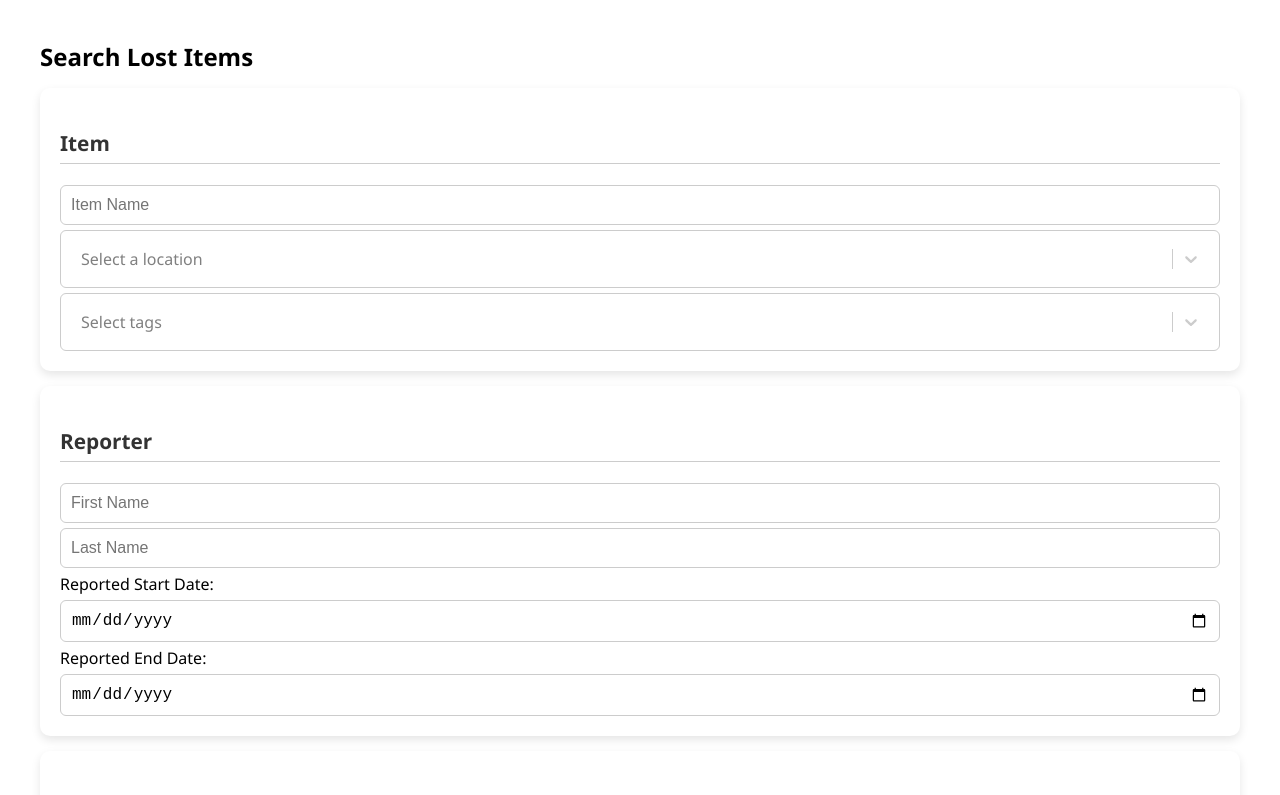
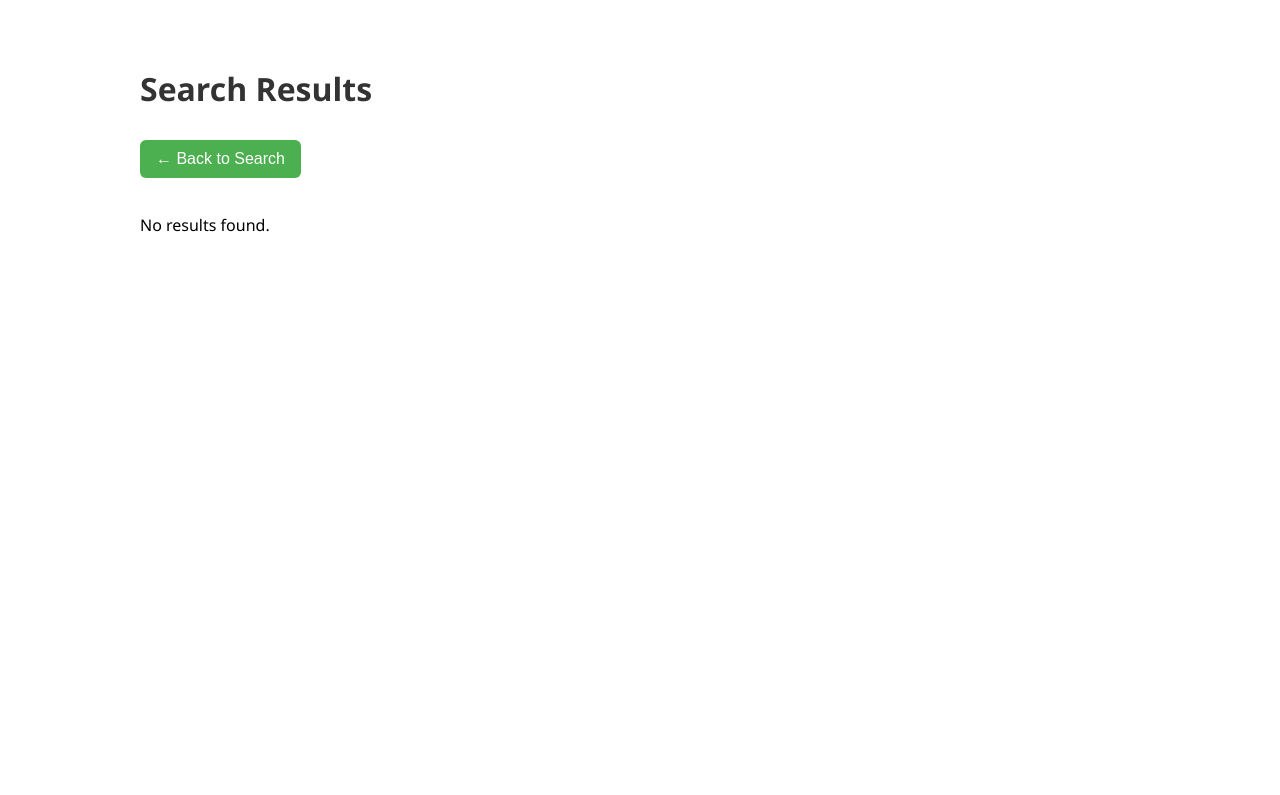
Before and after one commit to Jxereas/lost-and-found-project, a React (Vite) app in the folder frontend/: page /search-results in a window 1280 px wide. Shown: the top 795 px of the page. Built offline with nearby package versions, Linux system fonts and the light colour scheme; no server answers.

Commit message:
Added: frontend search results page

```diff
--- a/frontend/src/components/App.jsx
+++ b/frontend/src/components/App.jsx
@@ -1,15 +1,21 @@
-import {BrowserRouter as Router, Routes, Route} from 'react-router-dom'
-import { useState } from 'react'
-import Login from './Login'
-import Dashboard from './Dashboard'
-import SearchLostItems from './SearchLostItems'
-import ProtectedRoute from '../ProtectedRoute'
+import { BrowserRouter as Router, Routes, Route } from "react-router-dom";
+import { useState } from "react";
+import Login from "./Login";
+import Dashboard from "./Dashboard";
+import SearchLostItems from "./SearchLostItems";
+import SearchLostItemsResults from "./SearchLostItemsResults";
+import ProtectedRoute from "../ProtectedRoute";
 
 function App() {
-    const [adminInfo, setAdminInfo] = useState(null)
+    const [adminInfo, setAdminInfo] = useState(null);
 
     return (
-        <SearchLostItems/>
+        <Router>
+            <Routes>
+                <Route path="/" element={<SearchLostItems />} />
+                <Route path="/search-results" element={<SearchLostItemsResults />} />
+            </Routes>
+        </Router>
         // <Router>
         //     <Routes>
         //         <Route path="/" element={<Login setAdminInfo={setAdminInfo} adminInfo={adminInfo} />} />
@@ -22,7 +28,7 @@ function App() {
         //         />
         //     </Routes>
         // </Router>
-    )
+    );
 }
 
-export default App
+export default App;
--- a/frontend/src/components/SearchLostItems.jsx
+++ b/frontend/src/components/SearchLostItems.jsx
@@ -3,6 +3,7 @@ import React, { useEffect, useState } from "react";
 import "../styles/SearchLostItems.css";
 import Select from "react-select";
 import makeAnimated from "react-select/animated";
+import { useNavigate } from "react-router-dom";
 
 function SearchLostItems() {
     const [itemName, setItemName] = useState("");
@@ -20,6 +21,7 @@ function SearchLostItems() {
     const [tags, setTags] = useState([]);
 
     const animatedComponents = makeAnimated();
+    const navigate = useNavigate();
 
     const tagOptions = tags.map((tag) => ({ value: tag, label: tag }));
     const locationOptions = [
@@ -40,19 +42,32 @@ function SearchLostItems() {
     }, []);
 
     const handleSearch = () => {
-        console.log({
+        const searchPayload = {
             itemName,
+            tags: selectedTags.map((tag) => tag.value),
+            location: selectedLocation ? selectedLocation.value : "",
             reporterFirstName,
             reporterLastName,
             claimerFirstName,
             claimerLastName,
-            selectedLocation,
-            selectedTags,
             reportedStartDate,
             reportedEndDate,
             claimedStartDate,
             claimedEndDate,
-        });
+        };
+
+        fetch("http://localhost:8000/api/search-lost-items/", {
+            method: "POST",
+            headers: {
+                "Content-Type": "application/json",
+            },
+            body: JSON.stringify(searchPayload),
+        })
+            .then((res) => res.json())
+            .then((data) => {
+                navigate("/search-results", { state: { results: data.results } });
+            })
+            .catch((error) => console.error("Search error:", error));
     };
 
     return (
@@ -71,6 +86,8 @@ function SearchLostItems() {
                     <Select
                         components={animatedComponents}
                         options={locationOptions}
+                        classNamePrefix="react-select"
+                        className="react-select-container"
                         value={selectedLocation}
                         onChange={setSelectedLocation}
                         placeholder="Select a location"
@@ -80,6 +97,8 @@ function SearchLostItems() {
                         components={animatedComponents}
                         isMulti
                         options={tagOptions}
+                        classNamePrefix="react-select"
+                        className="react-select-container"
                         value={selectedTags}
                         onChange={setSelectedTags}
                         placeholder="Select tags"
@@ -142,7 +161,9 @@ function SearchLostItems() {
                     />
                 </div>
             </div>
-            <button className="search-button" onClick={handleSearch}>Search</button>
+            <button className="search-button" onClick={handleSearch}>
+                Search
+            </button>
         </div>
     );
 }
--- /dev/null
+++ b/frontend/src/components/SearchLostItemsResults.jsx
@@ -0,0 +1,36 @@
+import React from "react";
+import { useLocation, useNavigate } from "react-router-dom";
+import '../styles/SearchLostItemsResults.css'
+
+function SearchResultsPage() {
+    const location = useLocation();
+    const navigate = useNavigate();
+    const results = location.state?.results || [];
+
+    return (
+        <div className="search-results-container">
+            <h2>Search Results</h2>
+            <button onClick={() => navigate(-1)}>← Back to Search</button>
+
+            {results.length === 0 ? (
+                <p>No results found.</p>
+            ) : (
+                <ul className="results-list">
+                    {results.map((item, index) => (
+                        <li key={index} className="result-card">
+                            <h3>{item.itemName}</h3>
+                            <p><strong>Description:</strong> {item.description}</p>
+                            <p><strong>Color:</strong> {item.color}</p>
+                            <p><strong>Location:</strong> {item.location}</p>
+                            <p><strong>Reported by:</strong> {item.reporter.firstName} {item.reporter.lastName} on {item.reporter.dateReported}</p>
+                            <p><strong>Claimed by:</strong> {item.claimer.firstName} {item.claimer.lastName} on {item.claimer.dateClaimed}</p>
+                            <p><strong>Is Claimed:</strong> {item.isClaimed === "Y" ? "Yes" : "No"}</p>
+                        </li>
+                    ))}
+                </ul>
+            )}
+        </div>
+    );
+}
+
+export default SearchResultsPage;
--- a/frontend/src/styles/SearchLostItems.css
+++ b/frontend/src/styles/SearchLostItems.css
@@ -35,6 +35,19 @@
   padding-bottom: 6px;
 }
 
+.search-group .react-select-container .react-select__control {
+  min-height: 40px;
+  height: 40px;
+  padding: 0;
+  font-size: 1rem;
+  border-radius: 6px;
+  border: 1px solid #ccc;
+}
+
+.search-group .react-select-container .react-select__value-container {
+  padding: 0 8px;
+}
+
 .search-group input,
 .search-group select,
 .search-group .css-13cymwt-control { /* react-select default class */
--- /dev/null
+++ b/frontend/src/styles/SearchLostItemsResults.css
@@ -0,0 +1,72 @@
+.search-results-container {
+  padding: 40px;
+  margin: 0 auto;
+  max-width: 1000px;
+  font-family: 'Segoe UI', Tahoma, Geneva, Verdana, sans-serif;
+  display: flex;
+  flex-direction: column;
+  gap: 20px;
+}
+
+.search-results-container h2 {
+  font-size: 2rem;
+  color: #333;
+  margin-bottom: 10px;
+}
+
+.search-results-container button {
+  width: fit-content;
+  padding: 10px 16px;
+  background-color: #4caf50;
+  color: white;
+  font-size: 1rem;
+  border: none;
+  border-radius: 6px;
+  cursor: pointer;
+  transition: background-color 0.2s ease;
+}
+
+.search-results-container button:hover {
+  background-color: #43a047;
+}
+
+.results-list {
+  list-style: none;
+  padding: 0;
+  display: flex;
+  flex-direction: column;
+  gap: 20px;
+}
+
+.result-card {
+  background-color: #fff;
+  border-radius: 10px;
+  box-shadow: 0 4px 10px rgba(0, 0, 0, 0.1);
+  padding: 20px;
+}
+
+.result-card h3 {
+  margin: 0 0 10px;
+  font-size: 1.5rem;
+  color: #333;
+}
+
+.result-card p {
+  margin: 6px 0;
+  font-size: 1rem;
+  color: #555;
+}
+
+@media (max-width: 600px) {
+  .search-results-container {
+    padding: 20px;
+  }
+
+  .result-card h3 {
+    font-size: 1.2rem;
+  }
+
+  .result-card p {
+    font-size: 0.95rem;
+  }
+}
```
